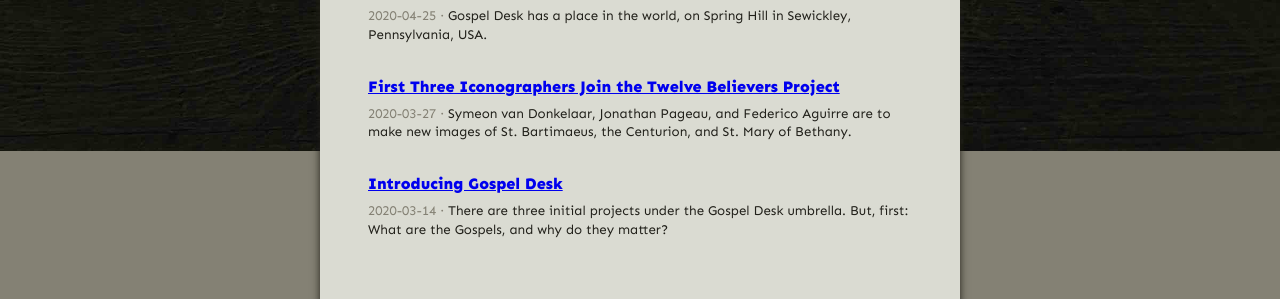
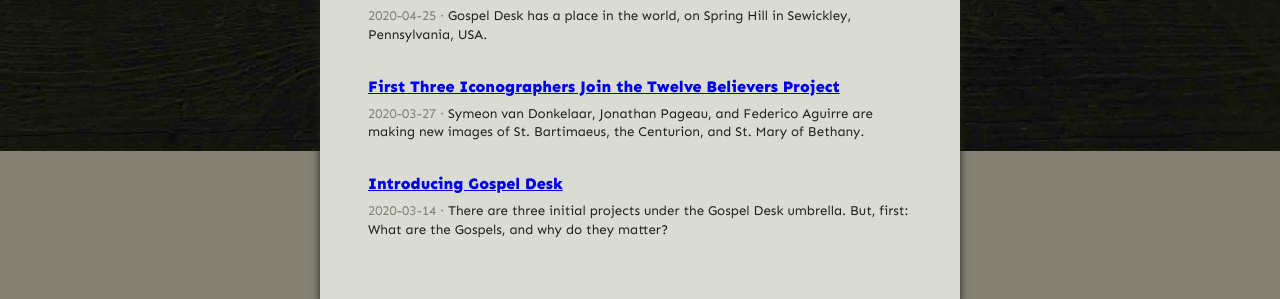
Before and after one commit to gospel-desk/www.logstown.com, a Jekyll site: the page built from updates/index.md, in a window 1280 px wide. Shown: the part 740-1039 px from the top of the page. Built offline with Jekyll 4.4.1, drawn with Linux system fonts in a browser that asks for light colours.

Commit message:
Dial up free will

```diff
--- a/_posts/2020-03-27-first-three-iconographers.md
+++ b/_posts/2020-03-27-first-three-iconographers.md
@@ -1,7 +1,7 @@
 ---
 layout: post
 heading: First Three Iconographers Join the Twelve Believers Project
-excerpt: "Symeon van Donkelaar, Jonathan Pageau, and Federico Aguirre are to make new images of St. Bartimaeus, the Centurion, and St. Mary of Bethany."
+excerpt: "Symeon van Donkelaar, Jonathan Pageau, and Federico Aguirre are making new images of St. Bartimaeus, the Centurion, and St. Mary of Bethany."
 is_published: yes
 ---
 
```
